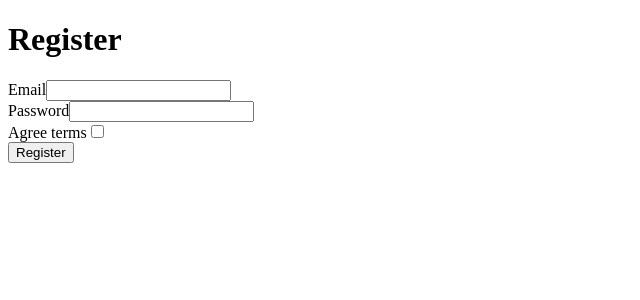
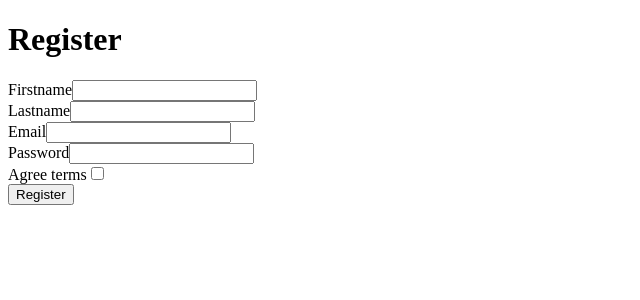
Before and after one commit to riserroad/booking, a Symfony app: template templates/registration/register.html.twig in a window 1280 px wide. Shown: the top 300 px of the page, without its empty margins (0-640 px from the left). Run offline with Twig, Linux system fonts and the light colour scheme; the template is opened without the code that fills it, so the values that code supplies are empty; form fields are guessed from the names that the template uses; some libraries are stand-ins or nearby versions.

Commit message:
modification du formulaire inscription

```diff
--- a/src/Form/RegistrationFormType.php
+++ b/src/Form/RegistrationFormType.php
@@ -17,6 +17,8 @@ class RegistrationFormType extends AbstractType
     public function buildForm(FormBuilderInterface $builder, array $options)
     {
         $builder
+            ->add('firstname')
+            ->add('lastname')
             ->add('email')
             ->add('agreeTerms', CheckboxType::class, [
                 'mapped' => false,
--- a/templates/registration/register.html.twig
+++ b/templates/registration/register.html.twig
@@ -10,6 +10,8 @@
     <h1>Register</h1>
 
     {{ form_start(registrationForm) }}
+        {{ form_row(registrationForm.firstname )}}
+        {{ form_row(registrationForm.lastname )}}
         {{ form_row(registrationForm.email) }}
         {{ form_row(registrationForm.plainPassword, {
             label: 'Password'
```
